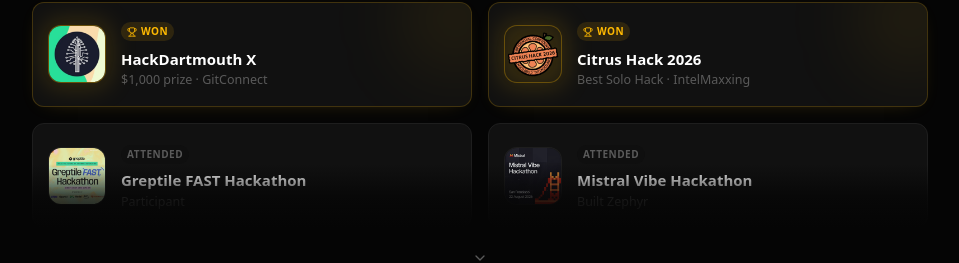
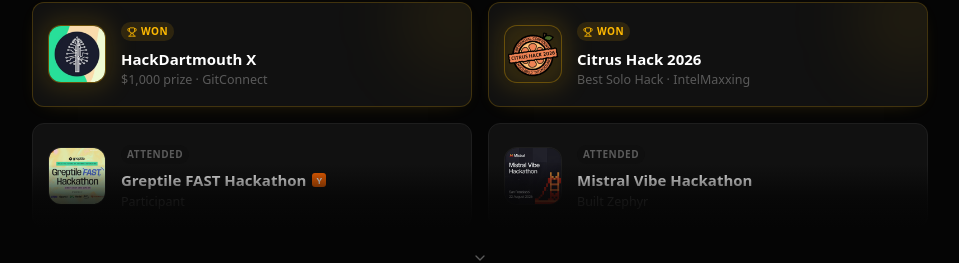
Before and after one commit to vraj00222/vrajpatel.dev, a React (Vite) app: page / in a window 1280 px wide. Shown: the part 5046-5309 px from the top of the page, without its empty margins (160-1119 px from the left). Built offline with nearby package versions, Linux system fonts and the light colour scheme; no server answers; a web font is replaced by a local one.

Commit message:
Add YC badge next to Greptile FAST Hackathon name

```diff
--- a/src/components/Hackathons.tsx
+++ b/src/components/Hackathons.tsx
@@ -5,6 +5,17 @@ import { HACKATHONS, type Hackathon } from "../data/content";
 import { FadeIn } from "./FadeIn";
 
 const INITIAL_VISIBLE = 4;
+
+function YCBadge() {
+  return (
+    <span
+      aria-label="Y Combinator"
+      className="inline-flex h-3.5 w-3.5 shrink-0 items-center justify-center rounded-[3px] bg-[#FF6600] text-[9px] font-bold leading-none text-white"
+    >
+      Y
+    </span>
+  );
+}
 
 function WonCard({ h }: { h: Hackathon }) {
   const subtitle = [h.result, h.project].filter(Boolean).join(" · ");
@@ -37,8 +48,9 @@ function WonCard({ h }: { h: Hackathon }) {
             <Trophy size={10} />
             Won
           </span>
-          <p className="mt-1.5 text-[15px] font-semibold text-text dark:text-dark-text leading-snug">
+          <p className="mt-1.5 flex items-center gap-1.5 text-[15px] font-semibold text-text dark:text-dark-text leading-snug">
             {h.name}
+            {h.yc && <YCBadge />}
           </p>
           {subtitle && (
             <p className="mt-0.5 text-[12.5px] text-text-muted dark:text-dark-text-muted">
@@ -67,8 +79,9 @@ function AttendedCard({ h }: { h: Hackathon }) {
           <span className="inline-flex items-center rounded-full bg-hover-bg dark:bg-dark-hover-bg px-1.5 py-0.5 text-[10px] font-semibold uppercase tracking-wider text-text-muted dark:text-dark-text-muted">
             Attended
           </span>
-          <p className="mt-1.5 text-[15px] font-semibold text-text dark:text-dark-text leading-snug">
+          <p className="mt-1.5 flex items-center gap-1.5 text-[15px] font-semibold text-text dark:text-dark-text leading-snug">
             {h.name}
+            {h.yc && <YCBadge />}
           </p>
           <p className="mt-0.5 text-[12.5px] text-text-muted dark:text-dark-text-muted">
             {subtitle}
--- a/src/data/content.ts
+++ b/src/data/content.ts
@@ -276,6 +276,8 @@ export interface Hackathon {
   won: boolean;
   result?: string;
   project?: string;
+  /** Backed/hosted by Y Combinator — shows the orange Y badge next to the name. */
+  yc?: boolean;
 }
 
 export const HACKATHONS: Hackathon[] = [
@@ -284,6 +286,7 @@ export const HACKATHONS: Hackathon[] = [
     image: "/hackathons/greptile-fast.png",
     alt: "Greptile FAST Hackathon logo, sponsored by Stripe, OpenAI, Modal, AWS, and DoorDash",
     won: false,
+    yc: true,
   },
   {
     name: "Mistral Vibe Hackathon",
```
